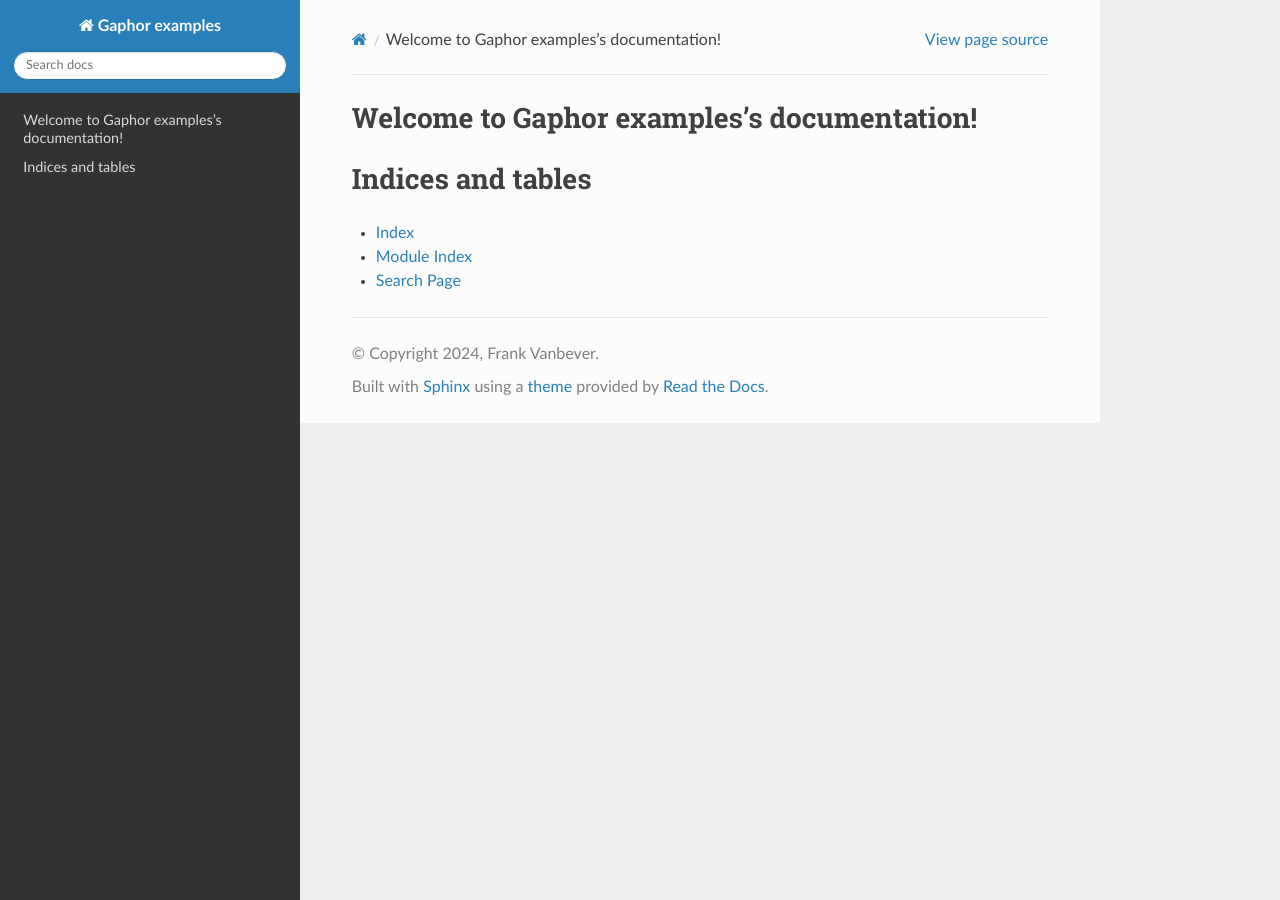
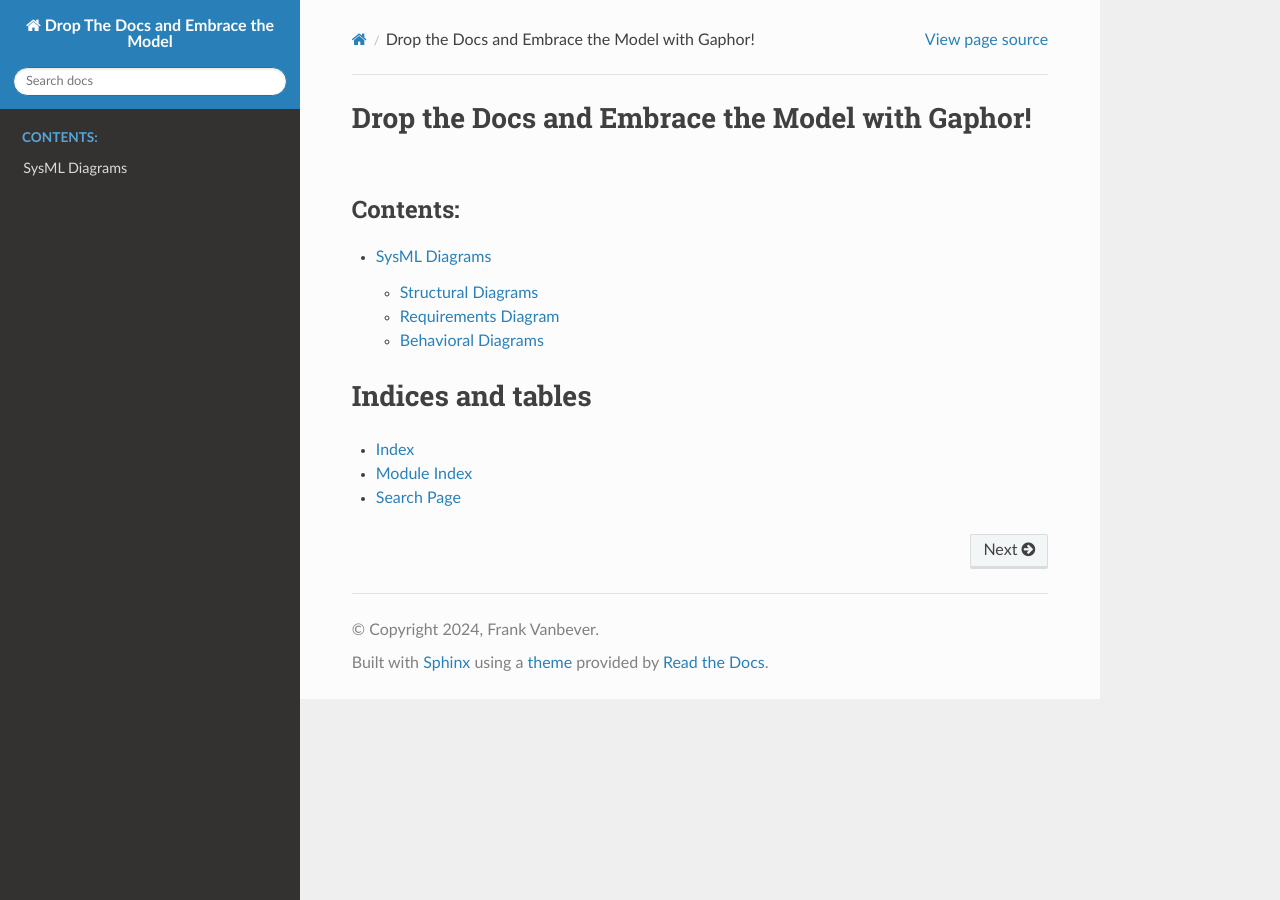
Before and after one commit to frankvanbever/gaphor-presentation-playground, a Sphinx documentation site: the page built from docs/index.rst, in a window 1280 px wide. Built offline with Sphinx 7.4.7 and the Read the Docs theme 2.0.0, drawn with Linux system fonts in a browser that asks for light colours.

Commit message:
Add model + SysML diagrams page
Signed-off-by: Frank Vanbever <frank.vanbever@mind.be>

```diff
--- a/docs/conf.py
+++ b/docs/conf.py
@@ -6,7 +6,7 @@
 # -- Project information -----------------------------------------------------
 # https://www.sphinx-doc.org/en/master/usage/configuration.html#project-information
 
-project = 'Gaphor examples'
+project = 'Drop The Docs and Embrace the Model'
 copyright = '2024, Frank Vanbever'
 author = 'Frank Vanbever'
 
@@ -15,6 +15,7 @@
 
 extensions = [
     'sphinx_rtd_theme',
+    'gaphor.extensions.sphinx',
 ]
 
 templates_path = ['_templates']
@@ -27,3 +28,7 @@
 
 html_theme = 'sphinx_rtd_theme'
 html_static_path = ['_static']
+
+gaphor_models = {
+    "model": "../model.gaphor"
+}
--- /dev/null
+++ b/docs/diagrams.rst
@@ -0,0 +1,62 @@
+SysML Diagrams
+==============
+
+These are a couple of examples of SysML diagrams in Gaphor
+
+Structural Diagrams
+-------------------
+
+Block Definition Diagram
+~~~~~~~~~~~~~~~~~~~~~~~~
+
+.. diagram:: Logical Structure
+             :model: model
+
+
+Internal Block Diagram
+~~~~~~~~~~~~~~~~~~~~~~
+
+.. diagram:: Logical Boundary
+             :model: model
+
+
+Package Diagram
+~~~~~~~~~~~~~~~
+
+.. diagram:: Technology Packages
+             :model: model
+
+Requirements Diagram
+--------------------
+
+
+.. diagram:: Concept Requirements
+             :model: model
+
+
+Behavioral Diagrams
+-------------------
+
+Activity Diagram
+~~~~~~~~~~~~~~~~
+
+.. diagram:: Functional Boundary Behavior
+             :model: model
+
+State Machine Diagram
+~~~~~~~~~~~~~~~~~~~~~
+
+.. diagram:: Logical States
+             :model: model
+
+Sequence Diagram
+~~~~~~~~~~~~~~~~
+
+.. diagram:: Feature Event Flow
+             :model: model
+
+Use Case Diagram
+~~~~~~~~~~~~~~~~
+
+.. diagram:: Use Cases
+             :model: model
--- a/docs/index.rst
+++ b/docs/index.rst
@@ -3,13 +3,14 @@
    You can adapt this file completely to your liking, but it should at least
    contain the root `toctree` directive.
 
-Welcome to Gaphor examples's documentation!
-===========================================
+Drop the Docs and Embrace the Model with Gaphor!
+================================================
 
 .. toctree::
    :maxdepth: 2
    :caption: Contents:
 
+   diagrams.rst
 
 
 Indices and tables
```
Also changed, not shown: 1 other file.
